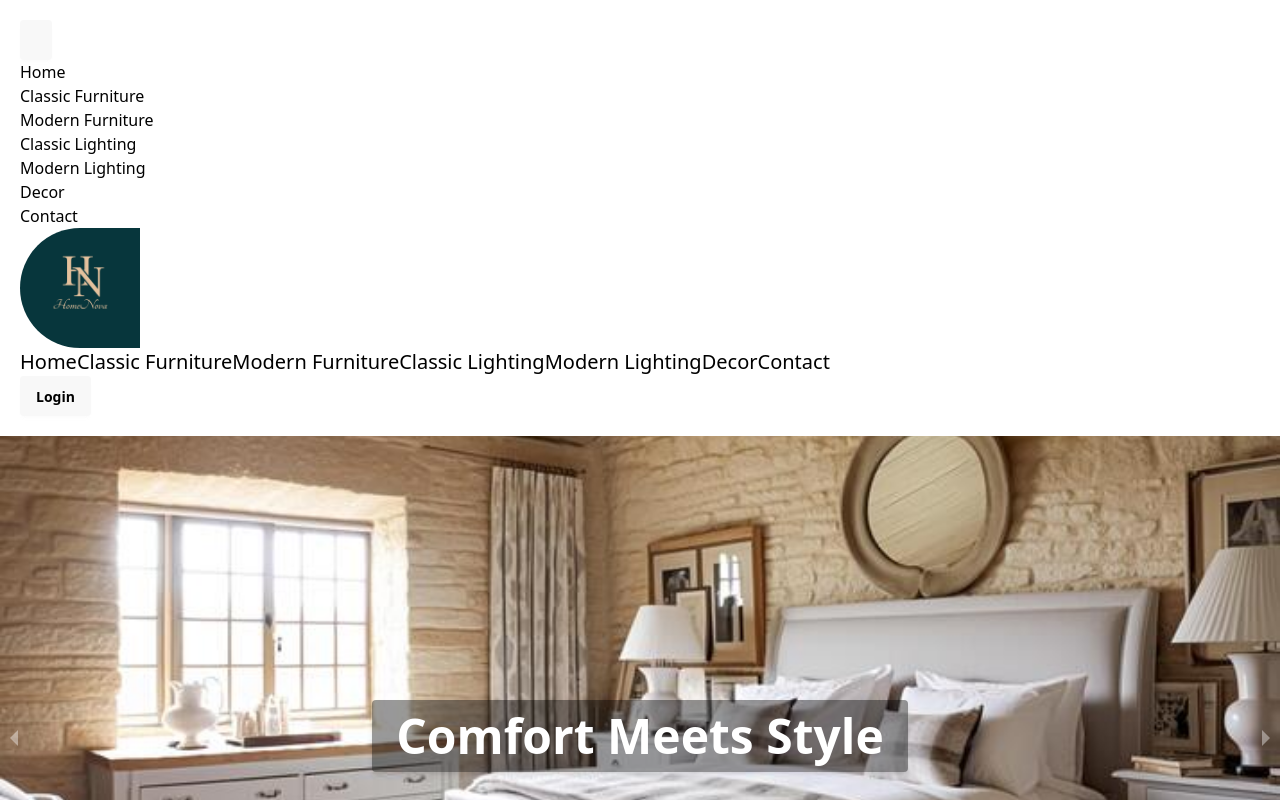
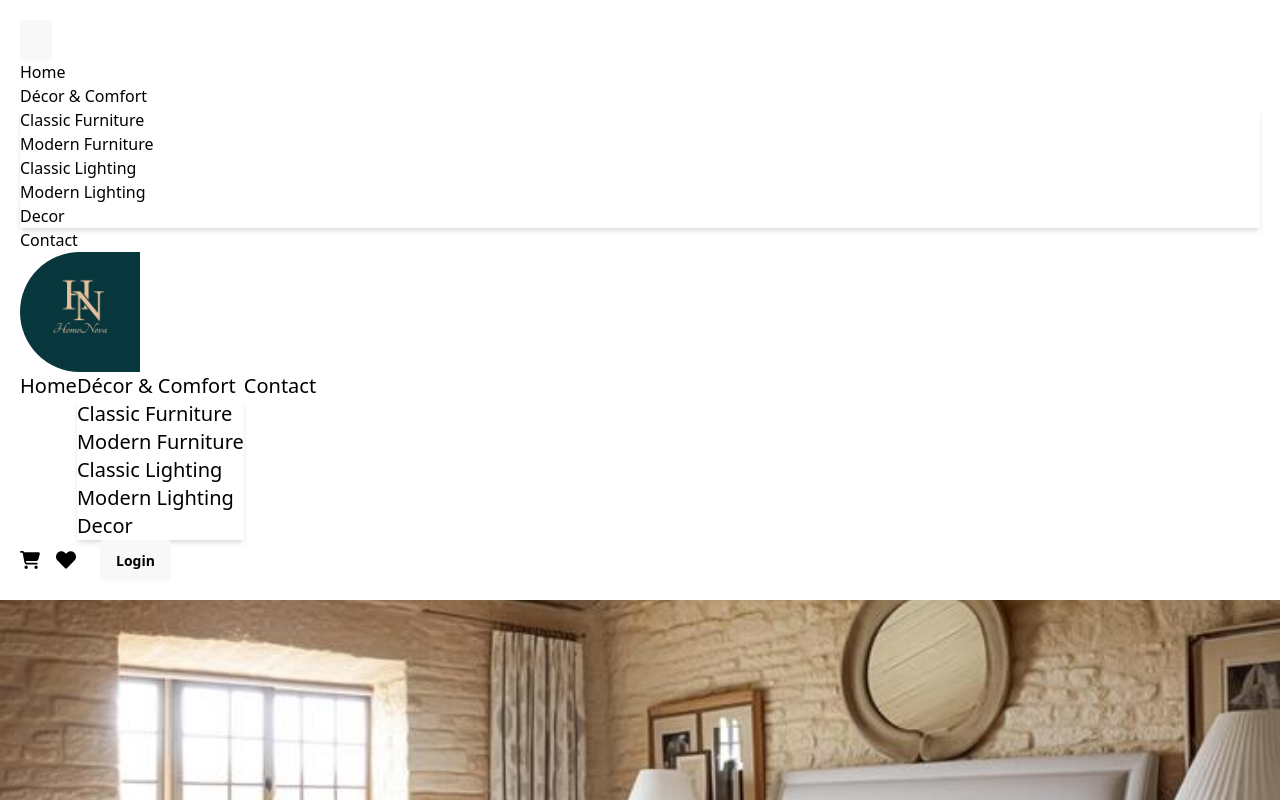
Before and after one commit to mhseber/HomeNova, a Next.js app: page / in a window 1280 px wide. Shown: the top 800 px of the page. Built offline with nearby package versions, Linux system fonts and the light colour scheme.

Commit message:
Nav Section Update

```diff
--- a/src/Components/Navbar.jsx
+++ b/src/Components/Navbar.jsx
@@ -1,31 +1,52 @@
 import Link from "next/link";
 import Image from "next/image";
+import { FaCartShopping } from "react-icons/fa6";
+import { FaHeart } from "react-icons/fa";
+
 const Navbar = () => {
   const NavOptions = (
     <>
       <li className="transition duration-200 hover:underline hover:decoration-purple-500 hover:underline-offset-4">
         <Link href={"/"}>Home</Link>
       </li>
-      <li className="transition duration-200 hover:underline hover:decoration-purple-500 hover:underline-offset-4">
+
+      {/* Dropdown Start */}
+      <li className="dropdown dropdown-hover">
+        <div
+          tabIndex={0}
+          role="button"
+          className="transition duration-200 hover:underline hover:decoration-purple-500 hover:underline-offset-4"
+        >
+          Décor & Comfort
+        </div>
+        <ul
+          tabIndex={0}
+          className="z-10 p-2 shadow-md dropdown-content menu bg-base-100 rounded-box w-52"
+        >
+          <li>
             <Link href={"/cFurniture"}>Classic Furniture</Link>
           </li>
-      <li className="transition duration-200 hover:underline hover:decoration-purple-500 hover:underline-offset-4">
+          <li>
             <Link href={"/mFurniture"}>Modern Furniture</Link>
           </li>
-      <li className="transition duration-200 hover:underline hover:decoration-purple-500 hover:underline-offset-4">
+          <li>
             <Link href={"/cLighting"}>Classic Lighting</Link>
           </li>
-      <li className="transition duration-200 hover:underline hover:decoration-purple-500 hover:underline-offset-4">
+          <li>
             <Link href={"/mLighting"}>Modern Lighting</Link>
           </li>
-      <li className="transition duration-200 hover:underline hover:decoration-purple-500 hover:underline-offset-4">
+          <li>
             <Link href={"/decor"}>Decor</Link>
           </li>
+        </ul>
+      </li>
+      {/* Dropdown End */}
       <li className="transition duration-200 hover:underline hover:decoration-purple-500 hover:underline-offset-4">
         <Link href={"/contact"}>Contact</Link>
       </li>
     </>
   );
+
   return (
     <div>
       <div className="fixed z-10 p-5 text-black shadow-lg bg-opacity-30 backdrop-blur-md navbar bg-base-100">
@@ -64,8 +85,20 @@ const Navbar = () => {
             {NavOptions}
           </ul>
         </div>
-        <div className="pr-16 navbar-end ">
-          <a className="btn">Login</a>
+
+        {/* Navbar End */}
+        <div className="pr-8 navbar-end">
+          {/* Icons + Login aligned */}
+          <div className="flex items-center gap-6">
+            {/* Cart & Wishlist */}
+            <div className="flex items-center gap-4 text-xl">
+              <FaCartShopping className="transition cursor-pointer hover:text-purple-500" />
+              <FaHeart className="transition cursor-pointer hover:text-purple-500" />
+            </div>
+
+            {/* Login Button */}
+            <a className="btn btn-sm">Login</a>
+          </div>
         </div>
       </div>
     </div>
```
Lines whose indentation alone changed are shown as unchanged.
